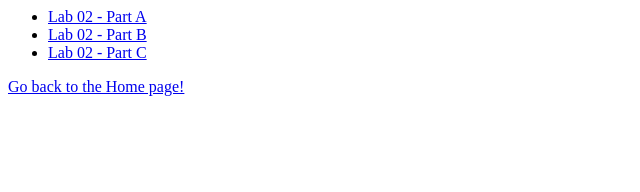
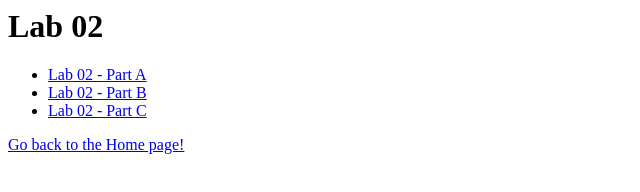
Before and after one commit to LoveSongBB/comp1537-lab01, a plain HTML site: page lab02/lab2.html in a window 1280 px wide. Shown: the whole page, without its empty margins (0-640 px from the left). Drawn offline with Linux system fonts and the light colour scheme.

Commit message:
Added title to Lab 2 page

```diff
--- a/lab02/lab2.html
+++ b/lab02/lab2.html
@@ -1,6 +1,6 @@
 <html>
     <head>
-        <title>Lab 02</title>
+        <h1>Lab 02</h1>
     </head>
 
     <body>
```
